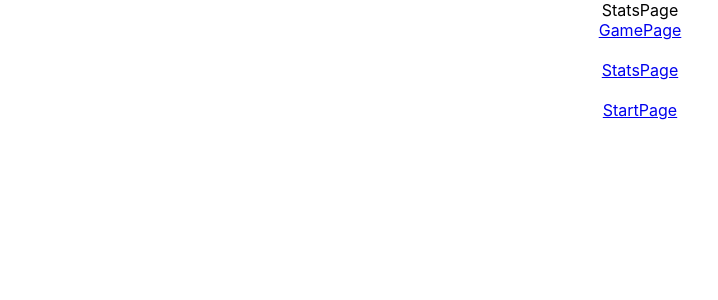
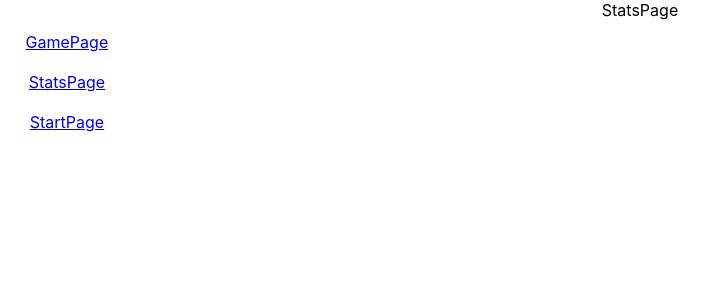
Before and after one commit to IvanGerman/react3.0, a React (Create React App) app: page /statsPage in a window 1280 px wide. Shown: the top 300 px of the page, without its empty margins (0-718 px from the left). Built offline with nearby package versions, Linux system fonts and the light colour scheme.

Commit message:
feat: add GamePage, StatsPage components

```diff
--- a/src/App.js
+++ b/src/App.js
@@ -3,7 +3,7 @@ import {BrowserRouter, Route, Routes} from 'react-router-dom';
 import './App.css';
 import GamePage from './components/GamePage/GamePage';
 import Navbar from './components/Navbar/Navbar';
-import StartPage from './components/StartPage/StartPage.js';
+import StartPage from './components/StartPage/StartPage';
 import StatsPage from './components/StatsPage/StatsPage';
 
 const App = () => {
--- a/src/components/Navbar/Navbar.js
+++ b/src/components/Navbar/Navbar.jsx
@@ -1,8 +1,10 @@
 import { NavLink } from "react-router-dom";
+
+import styles from './Navbar.module.css';
 
 const Navbar = () => {
   return (
-    <nav className="navbar-nav">
+    <nav className={styles.navbar}>
       <NavLink to="/gamePage">GamePage</NavLink>
       <br></br>
       <br></br>
--- /dev/null
+++ b/src/components/Navbar/Navbar.module.css
@@ -0,0 +1,5 @@
+.navbar {
+  position: absolute;
+  left: 2vw;
+  top: 4vh;
+}
```
Also changed, not shown: src/components/GamePage/GamePage.jsx (renamed from src/components/GamePage/GamePage.js), src/components/StartPage/StartPage.jsx (renamed from src/components/StartPage/StartPage.js), src/components/StatsPage/StatsPage.jsx (renamed from src/components/StatsPage/StatsPage.js).
